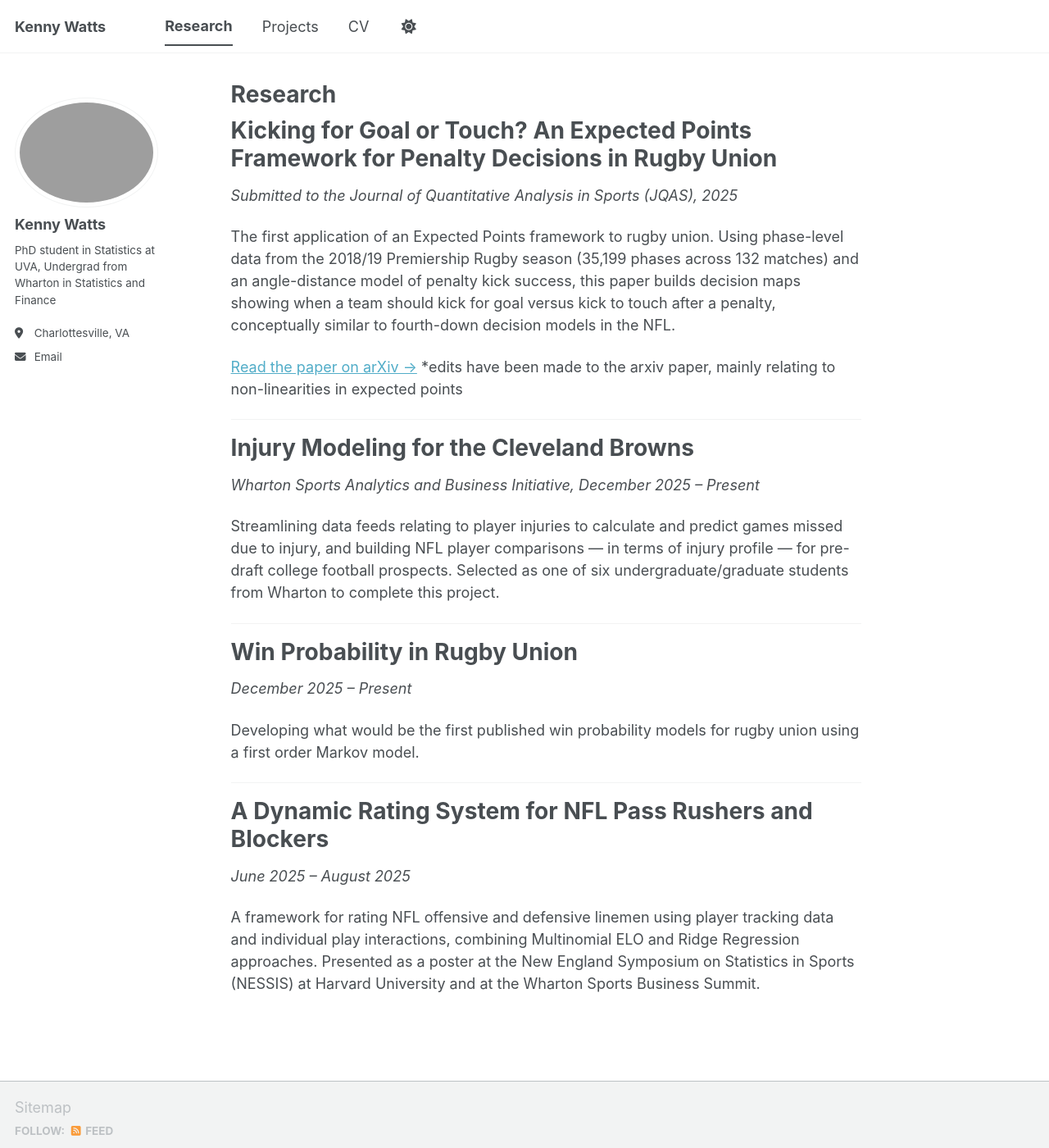
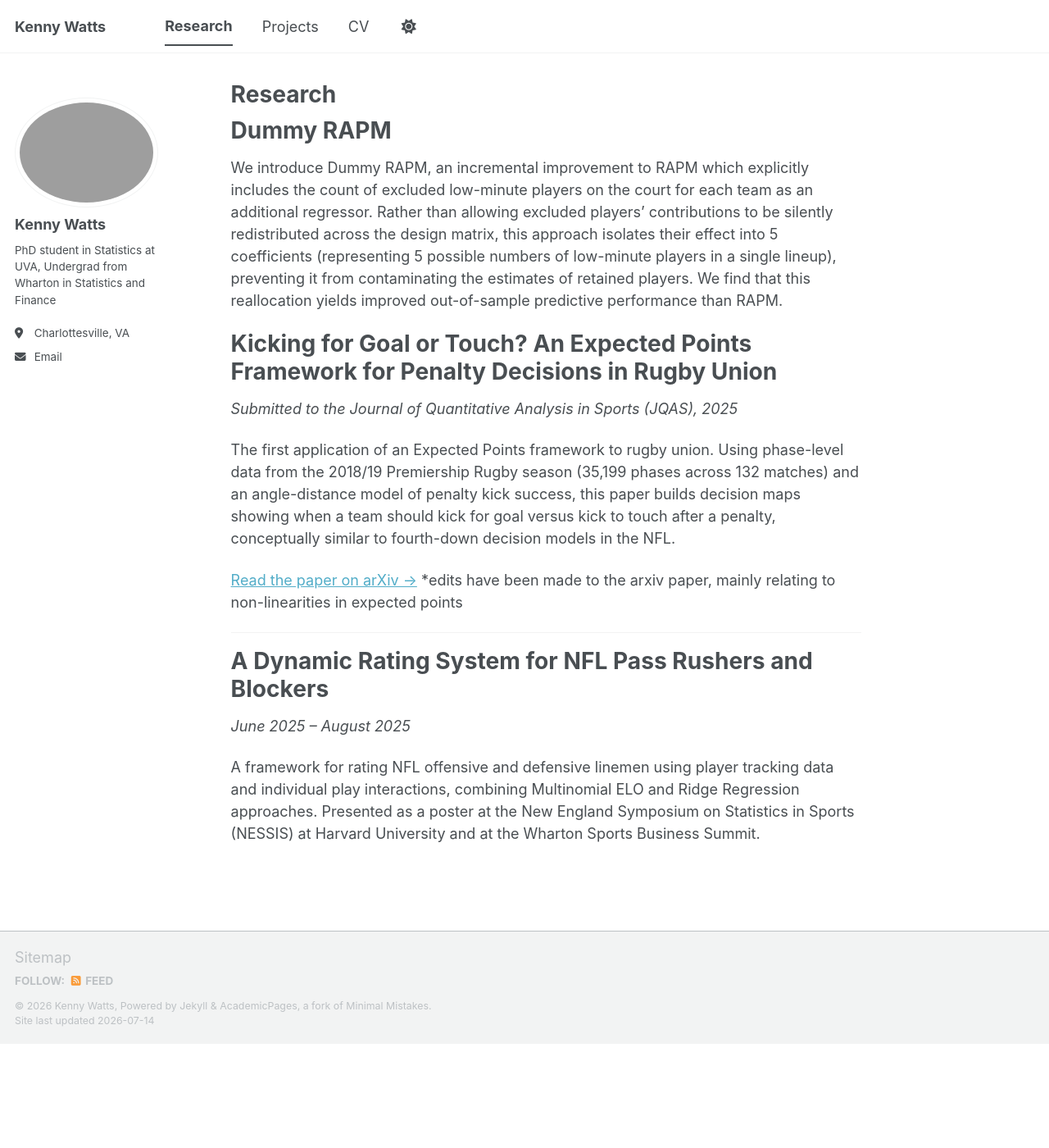
Before and after one commit to kennyws/kennywatts.github.io, a Jekyll site: the page built from _pages/research.md, in a window 1280 px wide and 1400 px high. Shown: the whole window at 82% size. Built offline with Jekyll 4.4.1, drawn with Linux system fonts in a browser that asks for light colours; a script bundle is joined from its source files by our own code; library files that are not in the unit come from our copies.

Commit message:
Add Dummy RAPM section and remove outdated content
Added a section for Dummy RAPM explaining its methodology and benefits. Removed sections on Injury Modeling and Win Probability in Rugby Union.

```diff
--- a/_pages/research.md
+++ b/_pages/research.md
@@ -4,6 +4,16 @@
 permalink: /research/
 author_profile: true
 ---
+
+Dummy RAPM
+======
+
+We introduce Dummy RAPM, an incremental improvement to RAPM which explicitly includes the
+count of excluded low-minute players on the court for each team as an additional regressor. Rather
+than allowing excluded players’ contributions to be silently redistributed across the design matrix, this
+approach isolates their effect into 5 coefficients (representing 5 possible numbers of low-minute players
+in a single lineup), preventing it from contaminating the estimates of retained players. We find that this
+reallocation yields improved out-of-sample predictive performance than RAPM.
 
 Kicking for Goal or Touch? An Expected Points Framework for Penalty Decisions in Rugby Union
 ======
@@ -16,22 +26,6 @@
 
 ---
 
-Injury Modeling for the Cleveland Browns
-======
-*Wharton Sports Analytics and Business Initiative, December 2025 &ndash; Present*
-
-Streamlining data feeds relating to player injuries to calculate and predict games missed due to injury, and building NFL player comparisons — in terms of injury profile — for pre-draft college football prospects. Selected as one of six undergraduate/graduate students from Wharton to complete this project.
-
----
-
-Win Probability in Rugby Union
-======
-*December 2025 &ndash; Present*
-
-Developing what would be the first published win probability models for rugby union using a first order Markov model.
-
----
-
 A Dynamic Rating System for NFL Pass Rushers and Blockers
 ======
 *June 2025 &ndash; August 2025*
```
